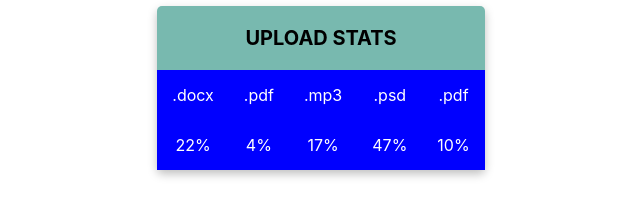
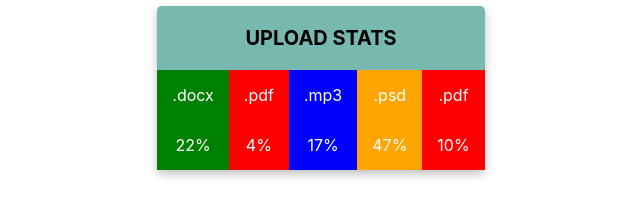
Before and after one commit to ArtemKotlar/goit-react-hw-01-components, a React (Create React App) app: page / in a window 1280 px wide. Shown: the part 352-572 px from the top of the page, without its empty margins (319-959 px from the left). Built offline with nearby package versions, Linux system fonts and the light colour scheme.

Commit message:
background-color

```diff
--- a/package.json
+++ b/package.json
@@ -4,6 +4,8 @@
   "private": true,
   "homepage": "https://ArtemKotlar.github.io/goit-react-hw-01-components/",
   "dependencies": {
+    "@emotion/react": "^11.10.5",
+    "@emotion/styled": "^11.10.5",
     "@testing-library/jest-dom": "^5.16.3",
     "@testing-library/react": "^12.1.4",
     "@testing-library/user-event": "^13.5.0",
--- a/src/components/Profile/Profile.jsx
+++ b/src/components/Profile/Profile.jsx
@@ -1,26 +1,22 @@
 import PT from 'prop-types';
-import css from './Profile.module.css'
+import css from './Profile.module.css';
 
 const Profile = ({ username, tag, location, avatar, stats }) => {
   const statsList = [
     { label: 'Followers', quantity: stats.followers },
     { label: 'Views', quantity: stats.views },
-        { label: 'Likes', quantity: stats.likes }
-    ]
+    { label: 'Likes', quantity: stats.likes },
+  ];
   return (
     <div className={css.profile}>
       <div className={css.description}>
-                <img
-                src={avatar}
-                alt="User avatar"
-                className={css.avatar}
-                />
+        <img src={avatar} alt="User avatar" className={css.avatar} />
         <p className={css.name}>{username}</p>
         <p className={css.tag}>{tag}</p>
         <p className={css.location}>{location}</p>
       </div>
       <ul className={css.stats}>
-                {statsList.map(el =>(
+        {statsList.map(el => (
           <li key={el.label}>
             <span className={css.label}>{el.label}</span>
             <span className={css.quantity}>{el.quantity}</span>
@@ -28,10 +24,10 @@ const Profile = ({ username, tag, location, avatar, stats }) => {
         ))}
       </ul>
     </div>
-    )
+  );
 };
 
-export default Profile
+export default Profile;
 
 Profile.propTypes = {
   username: PT.string,
--- a/src/components/Statistics/Statistics.jsx
+++ b/src/components/Statistics/Statistics.jsx
@@ -1,22 +1,20 @@
 import PT from 'prop-types';
-import { Section, Title, List, Item, Value } from './Statistics.styled'
+import { Section, Title, List } from './Statistics.styled';
+import { StatisticsList } from './StatisticsList';
 
 const Statistics = ({ title, stats }) => {
-    return (
+  return (
     <Section>
-        {title && <Title>{title}</Title>}
+      {title && <Title>{title}</Title>}
 
-        <List>
-            {stats.map(el => (
-            <Item key={el.id}>
-                <Value>{el.label}</Value>
-                <Value>{el.percentage}%</Value>
-            </Item>
-            ))}
-        </List>
+      <List>
+        {stats.map(({ id, label, percentage }) => {
+          return <StatisticsList key={id} label={label} value={percentage} />;
+        })}
+      </List>
     </Section>
-    )
-}
+  );
+};
 
 export default Statistics;
 
--- a/src/components/Statistics/Statistics.styled.jsx
+++ b/src/components/Statistics/Statistics.styled.jsx
@@ -1,6 +1,7 @@
-import styled from 'styled-components';
+import styled from '@emotion/styled';
 
-export const Section = styled.section` display: flex;
+export const Section = styled.section`
+  display: flex;
   flex-direction: column;
   text-align: center;
   margin: 0 auto;
@@ -11,42 +12,42 @@ box-shadow: 0px 4px 10px rgba(0, 0, 0, 0.25);
   border-radius: 5px;
 `;
 
-export const Title=styled.h2` font-size: 20px;
+export const Title = styled.h2`
+  font-size: 20px;
   margin: 0;
   padding: 20px 0;
-text-transform: uppercase
+  text-transform: uppercase;
 `;
 
-export const List=styled.ul` display: flex;
+export const List = styled.ul`
+  display: flex;
   margin: 0 auto;
   list-style: none;
   padding: 0;
-
 `;
 
-export const Item=styled.li` display: flex;
+export const Item = styled.li`
+  display: flex;
   flex-direction: column;
 
-background-color: ${({ title }) => {
-    switch (title) {
-        case 'docx':
+  background-color: ${props => {
+    switch (props.label) {
+      case '.docx':
+        return 'green';
+      case '.pdf':
+        return 'red';
+      case '.mp3':
         return 'blue';
-        case 'pdf':
-            return 'red';
-        case 'mp3':
-            return 'green';
-        case 'psd':
+      case '.psd':
         return 'orange';
       default:
-            return 'blue';
+        return 'red';
     }
-}
-}
-
-;
+  }};
 `;
 
-export const Value=styled.span` display: flex;
+export const Value = styled.span`
+  display: flex;
   flex-direction: column;
   padding: 15px;
   color: #fff;
--- /dev/null
+++ b/src/components/Statistics/StatisticsList.jsx
@@ -0,0 +1,16 @@
+import PT from 'prop-types';
+import { Item, Value } from './Statistics.styled';
+
+export const StatisticsList = ({ label, value }) => {
+  return (
+    <Item label={label}>
+      <Value>{label}</Value>
+      <Value>{value}%</Value>
+    </Item>
+  );
+};
+
+StatisticsList.propTypes = {
+  label: PT.string.isRequired,
+  value: PT.number.isRequired,
+};
```
Also changed, not shown: src/components/App.jsx (+8 -12 lines), src/components/TransactionHistory/TransactionHistory.jsx (+5 -5 lines), src/Data/user.json (line endings or trailing spaces), 1 other file (tests, documents, lock files or other folders). Lines whose indentation alone changed are shown as unchanged.
